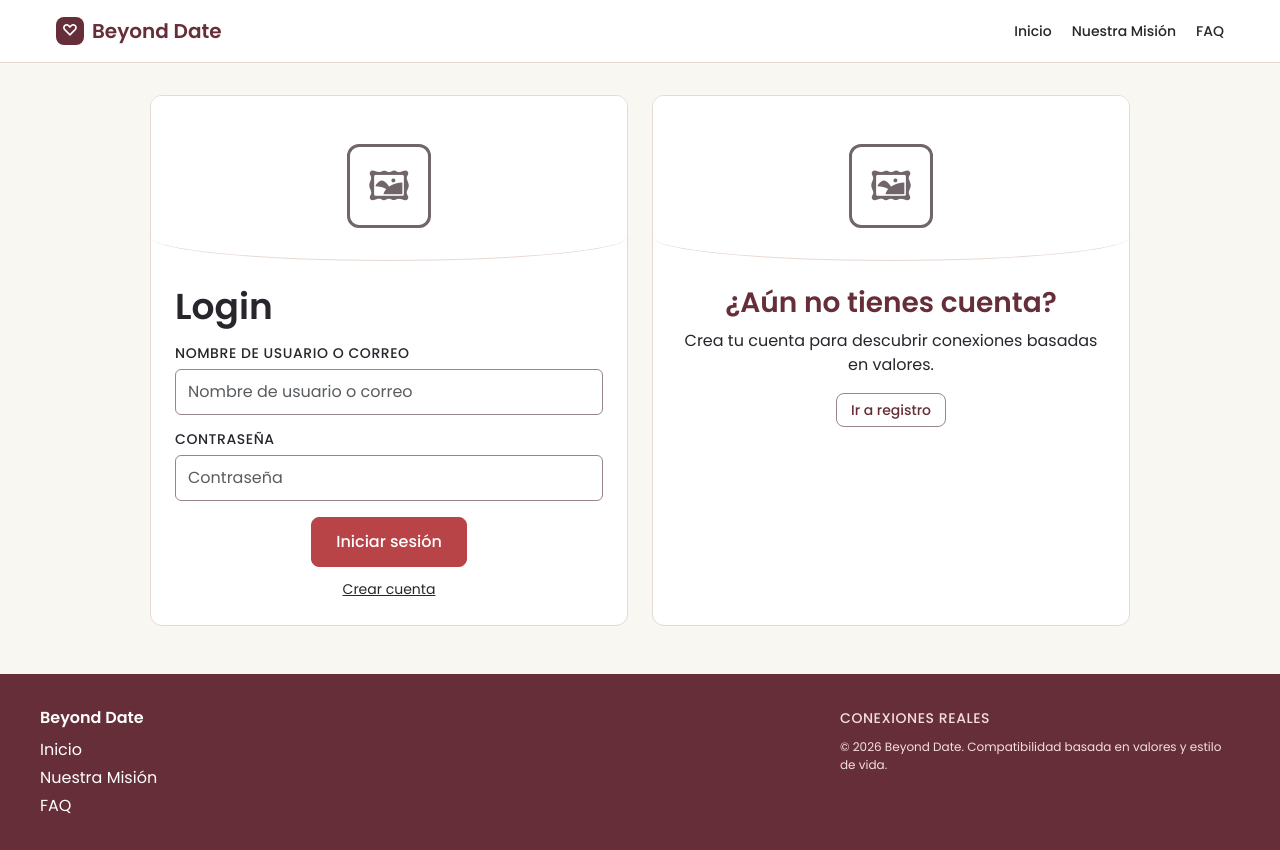
After one commit to Ruka190/Proyecto-Visua, a Django app: page /login/ in a window 1280 px wide. The commit adds this page. Run offline with Django 5.2, Linux system fonts and the light colour scheme.

Commit message:
Bloque4: login y registro funcionales

```diff
--- /dev/null
+++ b/inicio/forms.py
@@ -0,0 +1,44 @@
+from django import forms
+from django.contrib.auth.forms import UserCreationForm
+from django.contrib.auth.models import User
+
+# Campos con clases Bootstrap + tokens Beyond Date (bd-body form-control).
+_INPUT_CLS = 'form-control bd-body'
+
+
+class RegistroForm(UserCreationForm):
+    """Crear cuenta: nombre, correo, contraseña x2 (Miro Registro)."""
+    username = forms.CharField(
+        label='NOMBRE DE USUARIO',
+        max_length=150,
+        widget=forms.TextInput(attrs={'class': _INPUT_CLS, 'placeholder': 'Ingresar nombre'}),
+    )
+    email = forms.EmailField(
+        label='CORREO ELECTRÓNICO',
+        widget=forms.EmailInput(attrs={'class': _INPUT_CLS, 'placeholder': 'Ingresar correo'}),
+    )
+    password1 = forms.CharField(
+        label='CONTRASEÑA',
+        widget=forms.PasswordInput(attrs={'class': _INPUT_CLS, 'placeholder': 'Ingresar contraseña'}),
+    )
+    password2 = forms.CharField(
+        label='CONFIRMAR CONTRASEÑA',
+        widget=forms.PasswordInput(attrs={'class': _INPUT_CLS, 'placeholder': 'Confirmar contraseña'}),
+    )
+
+    class Meta:
+        model = User
+        fields = ['username', 'email', 'password1', 'password2']
+        help_texts = {'username': ''}
+
+
+class LoginForm(forms.Form):
+    """Iniciar sesión: usuario o correo + contraseña (Miro Login)."""
+    username = forms.CharField(
+        label='NOMBRE DE USUARIO O CORREO',
+        widget=forms.TextInput(attrs={'class': _INPUT_CLS, 'placeholder': 'Nombre de usuario o correo'}),
+    )
+    password = forms.CharField(
+        label='CONTRASEÑA',
+        widget=forms.PasswordInput(attrs={'class': _INPUT_CLS, 'placeholder': 'Contraseña'}),
+    )
--- /dev/null
+++ b/inicio/static/inicio/css/auth.css
@@ -0,0 +1,53 @@
+/* ==========================================================================
+   BEYOND DATE — AUTH (inicio/static/inicio/css/auth.css)
+   Tarjetas Login / Registro del Miro: hero imagen + card blanca.
+   ========================================================================== */
+.bd-auth-wrap {
+  max-width: 980px;
+  margin: 32px auto;
+  display: grid;
+  grid-template-columns: 1fr 1fr;
+  gap: 24px;
+}
+.bd-auth-card {
+  background: var(--color-surface);
+  border: 1px solid var(--color-border-subtle);
+  border-radius: 12px;
+  overflow: hidden;
+}
+.bd-auth-hero {
+  background: var(--color-surface);
+  border-bottom: 1px solid var(--color-border-subtle);
+  padding: 48px 24px 32px;
+  text-align: center;
+  color: var(--color-text-muted);
+  border-radius: 0 0 50% 50% / 0 0 24px 24px;
+}
+.bd-auth-hero-icon {
+  width: 84px;
+  height: 84px;
+  margin: 0 auto;
+  border: 3px solid var(--color-text-muted);
+  border-radius: 12px;
+  display: flex;
+  align-items: center;
+  justify-content: center;
+  font-size: 40px;
+}
+.bd-auth-body { padding: 24px; }
+.bd-auth-body .form-control {
+  border: 1px solid var(--color-border-control);
+  border-radius: 6px;
+  padding: 10px 12px;
+  margin-bottom: 12px;
+}
+.bd-auth-body .form-control:focus {
+  border-color: var(--color-wine);
+  box-shadow: 0 0 0 3px var(--color-blush);
+}
+.bd-auth-alt { text-align: center; margin-top: 10px; }
+.bd-auth-alt a { color: var(--color-text); font-size: 14px; }
+
+@media (max-width: 768px) {
+  .bd-auth-wrap { grid-template-columns: 1fr; }
+}
--- a/inicio/templates/inicio/index.html
+++ b/inicio/templates/inicio/index.html
@@ -16,9 +16,8 @@
   </svg>
 
   <div class="bd-hero-actions">
-    <!-- TODO Bloque 4 siguiente: conectar a login / registro reales -->
-    <a href="#" class="btn btn-primary">Iniciar sesión</a>
-    <a href="#" class="btn bd-btn-secondary">Crear cuenta</a>
+    <a href="{% url 'login' %}" class="btn btn-primary">Iniciar sesión</a>
+    <a href="{% url 'registro' %}" class="btn bd-btn-secondary">Crear cuenta</a>
   </div>
   <small class="bd-caption mt-3">Al continuar aceptas nuestros términos y política de privacidad.</small>
 </section>
--- /dev/null
+++ b/inicio/templates/inicio/login.html
@@ -0,0 +1,47 @@
+{% extends "inicio/base.html" %}
+{% block title %}Beyond Date — Iniciar sesión{% endblock %}
+{% block extra_css %}
+{% load static %}
+<link rel="stylesheet" href="{% static 'inicio/css/auth.css' %}">
+{% endblock %}
+
+{% block content %}
+<div class="bd-auth-wrap">
+  <div class="bd-auth-card">
+    <div class="bd-auth-hero">
+      <div class="bd-auth-hero-icon">🖼</div>
+    </div>
+    <div class="bd-auth-body">
+      <h1 class="bd-h1">Login</h1>
+      <form method="post" novalidate>
+        {% csrf_token %}
+        {% if form.non_field_errors %}
+          <div class="alert alert-danger" role="alert">{{ form.non_field_errors }}</div>
+        {% endif %}
+        {% for field in form %}
+          <label class="bd-label" for="{{ field.id_for_label }}">{{ field.label }}</label>
+          {{ field }}
+          {% if field.errors %}<small class="bd-caption" style="color:var(--color-danger);">{{ field.errors|striptags }}</small>{% endif %}
+        {% endfor %}
+        <div class="text-center mt-3">
+          <button type="submit" class="btn btn-primary">Iniciar sesión</button>
+          <div class="bd-auth-alt">
+            <a href="{% url 'registro' %}">Crear cuenta</a>
+          </div>
+        </div>
+      </form>
+    </div>
+  </div>
+
+  <div class="bd-auth-card">
+    <div class="bd-auth-hero">
+      <div class="bd-auth-hero-icon">🖼</div>
+    </div>
+    <div class="bd-auth-body text-center">
+      <h2 class="bd-h2" style="margin-top:0;">¿Aún no tienes cuenta?</h2>
+      <p class="bd-body mx-auto">Crea tu cuenta para descubrir conexiones basadas en valores.</p>
+      <a href="{% url 'registro' %}" class="btn btn-compact">Ir a registro</a>
+    </div>
+  </div>
+</div>
+{% endblock %}
--- a/inicio/urls.py
+++ b/inicio/urls.py
@@ -4,4 +4,6 @@ from . import views
 urlpatterns = [
     path('', views.index, name='index'),
     path('usuario/', views.usuario, name='usuario'),
+    path('login/', views.login_view, name='login'),
+    path('registro/', views.registro_view, name='registro'),
 ]
--- a/inicio/views.py
+++ b/inicio/views.py
@@ -1,4 +1,7 @@
-from django.shortcuts import render
+from django.shortcuts import render, redirect
+from django.contrib.auth import authenticate, login
+from django.contrib.auth.models import User
+from .forms import RegistroForm, LoginForm
 
 # Creamos una función que devuelve el HTML que acabas de guardar
 def index(request):
@@ -6,3 +9,38 @@ def index(request):
 
 def usuario(request):
     return render(request, 'inicio/usuario.html')
+
+
+def login_view(request):
+    """Bloque 4: Iniciar sesión con usuario o correo."""
+    if request.user.is_authenticated:
+        return redirect('usuario')
+    form = LoginForm(request.POST or None)
+    if request.method == 'POST' and form.is_valid():
+        ident = form.cleaned_data['username'].strip()
+        password = form.cleaned_data['password']
+        # Permite entrar con correo: resuelve a username.
+        if '@' in ident:
+            try:
+                ident = User.objects.get(email__iexact=ident).username
+            except User.DoesNotExist:
+                form.add_error(None, 'Credenciales inválidas.')
+                return render(request, 'inicio/login.html', {'form': form})
+        user = authenticate(request, username=ident, password=password)
+        if user is not None:
+            login(request, user)
+            return redirect('usuario')
+        form.add_error(None, 'Credenciales inválidas.')
+    return render(request, 'inicio/login.html', {'form': form})
+
+
+def registro_view(request):
+    """Bloque 4: Crear cuenta y auto-login."""
+    if request.user.is_authenticated:
+        return redirect('usuario')
+    form = RegistroForm(request.POST or None)
+    if request.method == 'POST' and form.is_valid():
+        user = form.save()
+        login(request, user)
+        return redirect('usuario')
+    return render(request, 'inicio/registro.html', {'form': form})
```
Also changed, not shown: inicio/templates/inicio/registro.html (added, +47 -0 lines).
